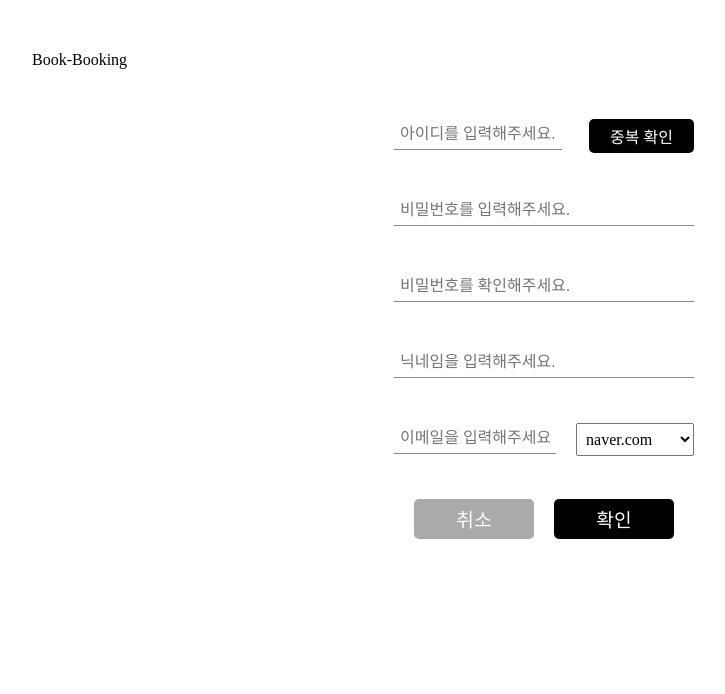
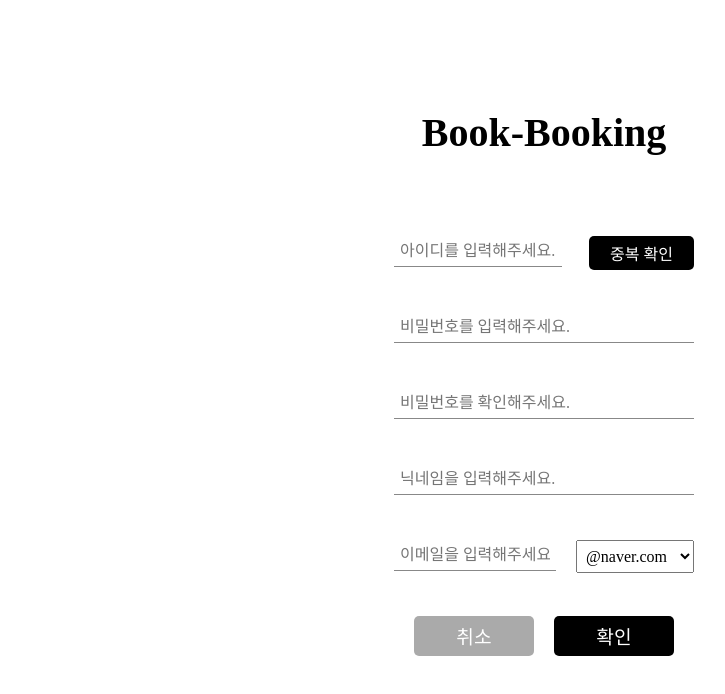
Before and after one commit to Eumjeongtae/Book-front, a React (Create React App) app: page /sign in a window 1280 px wide. Shown: the top 694 px of the page, without its empty margins (96-821 px from the left). Built offline with nearby package versions, Linux system fonts and the light colour scheme; a web font is replaced by a local one.

Commit message:
feat : googleLogin

```diff
--- a/src/pages/Login.jsx
+++ b/src/pages/Login.jsx
@@ -9,15 +9,12 @@ export default function Login() {
   const navigate = useNavigate();
   const [loginForm, setLoginForm] = useState({ uid: "", pw: "" });
 
-  const KAKAO_REST_API_KEY  = process.env.REACT_APP_KAKAO_REST_API_KEY
-  const KAKAO_REDIRECT_URI = process.env.REACT_APP_KAKAO_REDIRECT_URI
-  const NAVER_CLIENT_ID = process.env.REACT_APP_NAVER_CLIENT_ID
-  const NAVER_REDIRECT_URI = process.env.REACT_APP_NAVER_REDIRECT_URI
 
   console.log();
   // oauth 요청 URL
-  const kakaoURL = `https://kauth.kakao.com/oauth/authorize?client_id=${KAKAO_REST_API_KEY }&redirect_uri=${KAKAO_REDIRECT_URI}&response_type=code`
-  const naverURL = `https://nid.naver.com/oauth2.0/authorize?response_type=code&client_id=${NAVER_CLIENT_ID}&redirect_uri=${NAVER_REDIRECT_URI}&state=STATE_STRING`
+  const kakaoURL = `https://kauth.kakao.com/oauth/authorize?client_id=${process.env.REACT_APP_KAKAO_REST_API_KEY }&redirect_uri=${process.env.REACT_APP_KAKAO_REDIRECT_URI}&response_type=code`
+  const naverURL = `https://nid.naver.com/oauth2.0/authorize?response_type=code&client_id=${process.env.REACT_APP_NAVER_CLIENT_ID}&redirect_uri=${process.env.REACT_APP_NAVER_REDIRECT_URI}&state=STATE_STRING`
+  const googleURL = `https://accounts.google.com/o/oauth2/v2/auth?client_id=${process.env.REACT_APP_GOOGLE_CLIENT_ID}&redirect_uri=${process.env.REACT_APP_GOOGLE_REDIRECT_URI}&response_type=code&scope=email profile`;
 
   const inputUid = useRef(null);
   const inputPw = useRef(null);
@@ -101,8 +98,8 @@ export default function Login() {
         <button type="button" className='connectBtn' onClick={() => handleClickLogin(naverURL)}>
           <img src="/img/naverBtn.png" alt="" />
         </button>
-        <button type="button" className='connectBtn' >
-          <img src="/img/kakao_login_medium_wide.png" alt="" />
+        <button type="button" className='connectBtn' onClick={() => handleClickLogin(googleURL)} >
+          구글로그인
         </button>
       </form>
     </div>
--- a/src/pages/SignUp.jsx
+++ b/src/pages/SignUp.jsx
@@ -1,49 +1,74 @@
 import React, { useEffect, useRef, useState } from "react";
 import { useNavigate } from "react-router-dom";
 import axios from 'axios';
-import { FaRegEye, FaRegEyeSlash  } from "react-icons/fa6";
+import { FaRegEye, FaRegEyeSlash } from "react-icons/fa6";
 import '../style/main/main.css';
 
 
-export default function SignUp(){
+export default function SignUp() {
   const navigate = useNavigate();
-  const [signInfo, setSignInfo] = useState({uid : "", pw : "", pwcheck : "", name : "", email : ""})
+  const [signInfo, setSignInfo] = useState({ uid: "", pw: "", pwcheck: "", name: "", email: "", mail2: '@naver.com' })
+  const [idCheck, setIdcheck] = useState(false);
 
-  const handleSubmit = async(e) => {
+  const handleChange = (e) => {
+    const { name, value } = e.target;
+    setSignInfo({ ...signInfo, [name]: value })
+  }
+
+  const handleSubmit = async (e) => {
     e.preventDefault();
+    console.log(signInfo);
+
+    // if(signInfo.uid === ''){
+    //   alert('아이디를 입력해주세요.')
+    //   return
+    // }else if(signInfo.uid && !idCheck){
+    //   alert('아이디 중복확인을 해주세요.')
+    //   return
+    // }
+
+    axios
+      .post(`http://localhost:8000/signup`, signInfo)
+      .then(result => {
+        // console.log(result.data);
+      })
+      .catch(err => console.log(err))
+
+
+
 
 
 
   }
 
 
-  return(
+  return (
     <div className="signup">
       <h1 className="formLogo">Book-Booking</h1>
       <form className="signForm" onSubmit={handleSubmit}>
         <div className="signId">
-          <input type="text" name="uid" placeholder="아이디를 입력해주세요." />
+          <input type="text" name="uid" value={signInfo.uid} placeholder="아이디를 입력해주세요." onChange={handleChange} />
           <button type="button"  > 중복 확인</button>
         </div>
 
         <div >
-          <input name="pw" placeholder="비밀번호를 입력해주세요."/>
+          <input name="pw" value={signInfo.pw} placeholder="비밀번호를 입력해주세요." onChange={handleChange} />
         </div>
 
         <div>
-          <input name="pwcheck" placeholder="비밀번호를 확인해주세요."/>
+          <input name="pwcheck" value={signInfo.pwcheck} placeholder="비밀번호를 확인해주세요." onChange={handleChange} />
         </div>
 
         <div >
-          <input type="text" name="name" placeholder="닉네임을 입력해주세요."/>
+          <input type="text" name="name" value={signInfo.name} placeholder="닉네임을 입력해주세요." onChange={handleChange} />
         </div>
 
         <div className="signemail">
-          <input type="text" name="email" placeholder="이메일을 입력해주세요."/>
-          <select className="signemailselect">
-            <option>naver.com</option>
-            <option>daum.net</option>
-            <option>gmail.com</option>
+          <input type="text" name="email" value={signInfo.email} placeholder="이메일을 입력해주세요." onChange={handleChange} />
+          <select className="signemailselect" name="mail2" onChange={handleChange} value={signInfo.mail2}>
+            <option value='@naver.com'>@naver.com</option>
+            <option value='@daum.net'>@daum.net</option>
+            <option value='@gmail.com'>@gmail.com</option>
           </select>
         </div>
 
--- a/src/style/main/main.css
+++ b/src/style/main/main.css
@@ -1,14 +1,15 @@
+.formLogo {
+  font-size: 40px;
+  font-weight: 900;
+  text-align: center;
+  padding: 0 0 30px;
+}
+
 .login {
   position: absolute;
   left: 50%;
   top: 50%;
   transform: translate(-50%, -50%);
-}
-.login .formLogo {
-  font-size: 40px;
-  font-weight: 900;
-  text-align: center;
-  padding: 0 0 30px;
 }
 .login .loginForm {
   width: 300px;
@@ -60,8 +61,11 @@
      object-fit: cover;
 }
 
-.signup .formLogo {
-  padding-top: 5%;
+.signup {
+  position: absolute;
+  left: 50%;
+  top: 50%;
+  transform: translate(-50%, -50%);
 }
 
 .signForm {
--- a/src/style/main/main.scss
+++ b/src/style/main/main.scss
@@ -58,16 +58,18 @@
 //         font-weight: bold;
 //     }
 // }
+.formLogo {
+    font-size: 40px;
+    font-weight: 900;
+    text-align: center;
+    padding: 0 0 30px;
+}
 .login {
     position: absolute;
-    left: 50%; top: 50%;
-    transform: translate(-50%,-50%);
-    .formLogo {
-        font-size: 40px;
-        font-weight: 900;
-        text-align: center;
-        padding: 0 0 30px;
-    }
+    left: 50%;
+    top: 50%;
+    transform: translate(-50%, -50%);
+
     .loginForm {
         width: 300px;
         margin: 0 auto;
@@ -110,7 +112,7 @@
             margin-top: 10px;
             width: 100%;
             height: 45px;
-            img{
+            img {
                 width: 100%;
                 height: 100%;
                 object-fit: cover;
@@ -120,9 +122,10 @@
 }
 
 .signup {
-    .formLogo {
-        padding-top: 5%;
-    }
+    position: absolute;
+    left: 50%;
+    top: 50%;
+    transform: translate(-50%, -50%);
 }
 .signForm {
     width: 300px;
```
Also changed, not shown: 1 other file (tests, documents, lock files or other folders).
